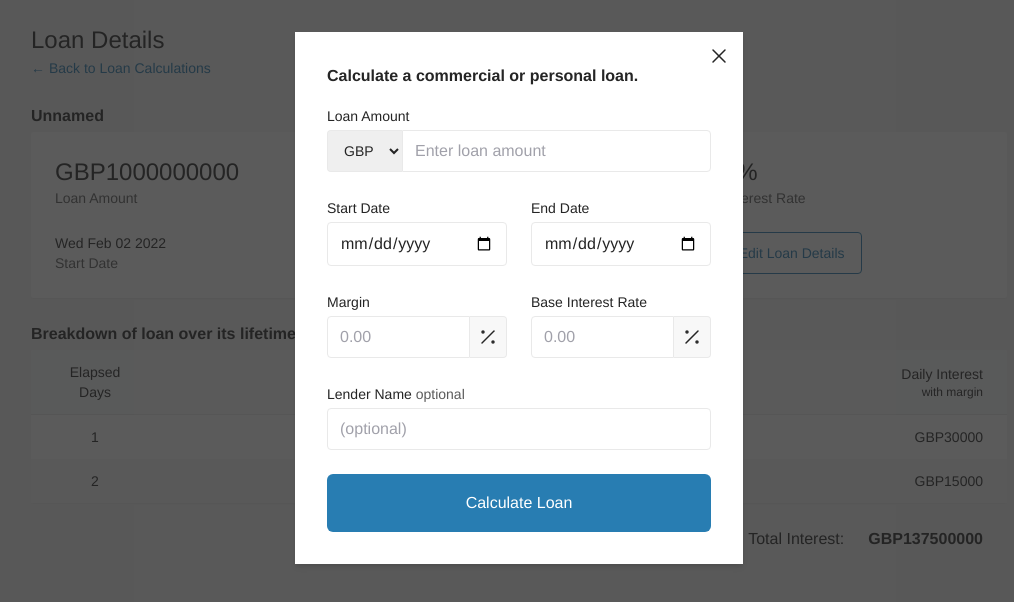
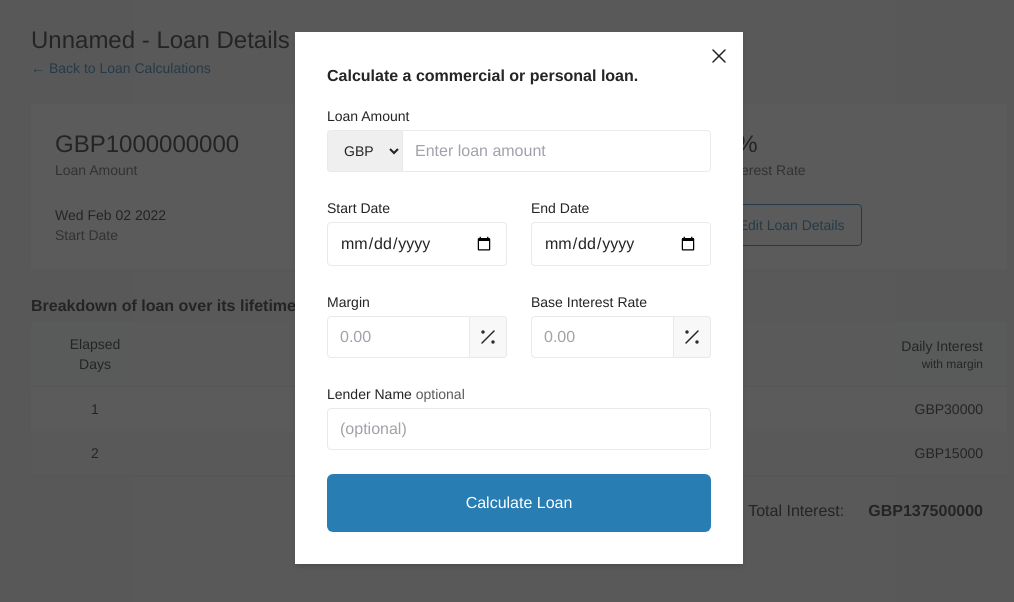
Before and after one commit to functionfirst/loan-calc, a Vue app: page /loan/1 in a window 1280 px wide. Shown: the top 602 px of the page, without its empty margins (121-1135 px from the left). Built offline with nearby package versions, Linux system fonts and the light colour scheme.

Commit message:
Move Lender name into title
Allows us to reduce vertical space and we can conveniently hide the lender name if it's not supplied. (It's an optional field).

```diff
--- a/src/views/Loan.vue
+++ b/src/views/Loan.vue
@@ -1,8 +1,8 @@
 <template>
   <div class="flex flex-col relative max-h-screen p-4 md:p-6">
-    <header>
+    <header class="mb-6">
       <Heading>
-        Loan Details
+        {{ lender }} - Loan Details
       </Heading>
 
       <BaseLink
@@ -12,10 +12,6 @@
         &larr; Back to Loan Calculations
       </BaseLink>
     </header>
-
-    <HeadingWithMargin tag="h2">
-      {{ lender }}
-    </HeadingWithMargin>
 
     <Card class="grid grid-cols-2 md:grid-cols-3 gap-4 md:gap-6 items-center p-4 md:p-6">
       <DescriptionList
```
